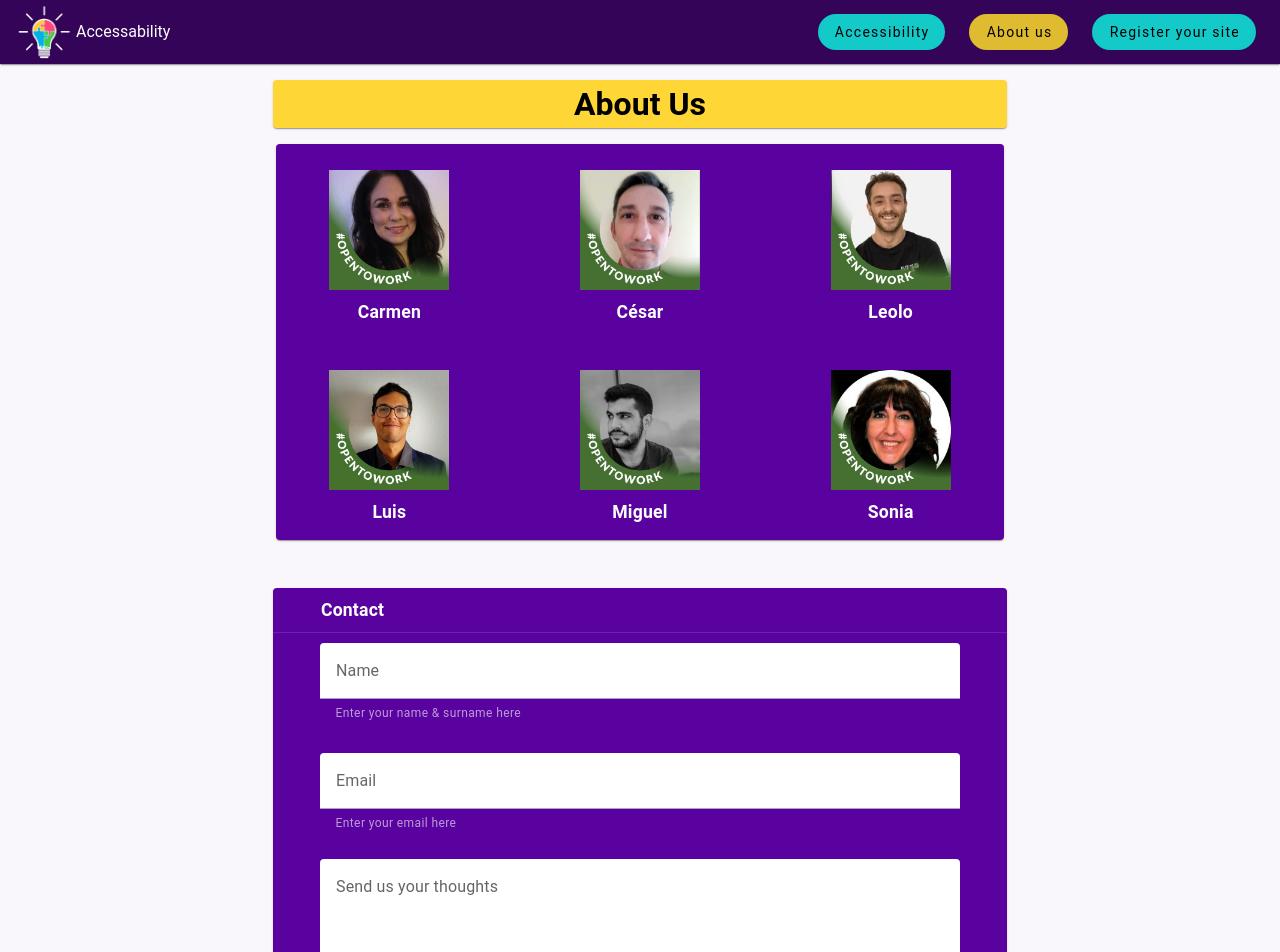
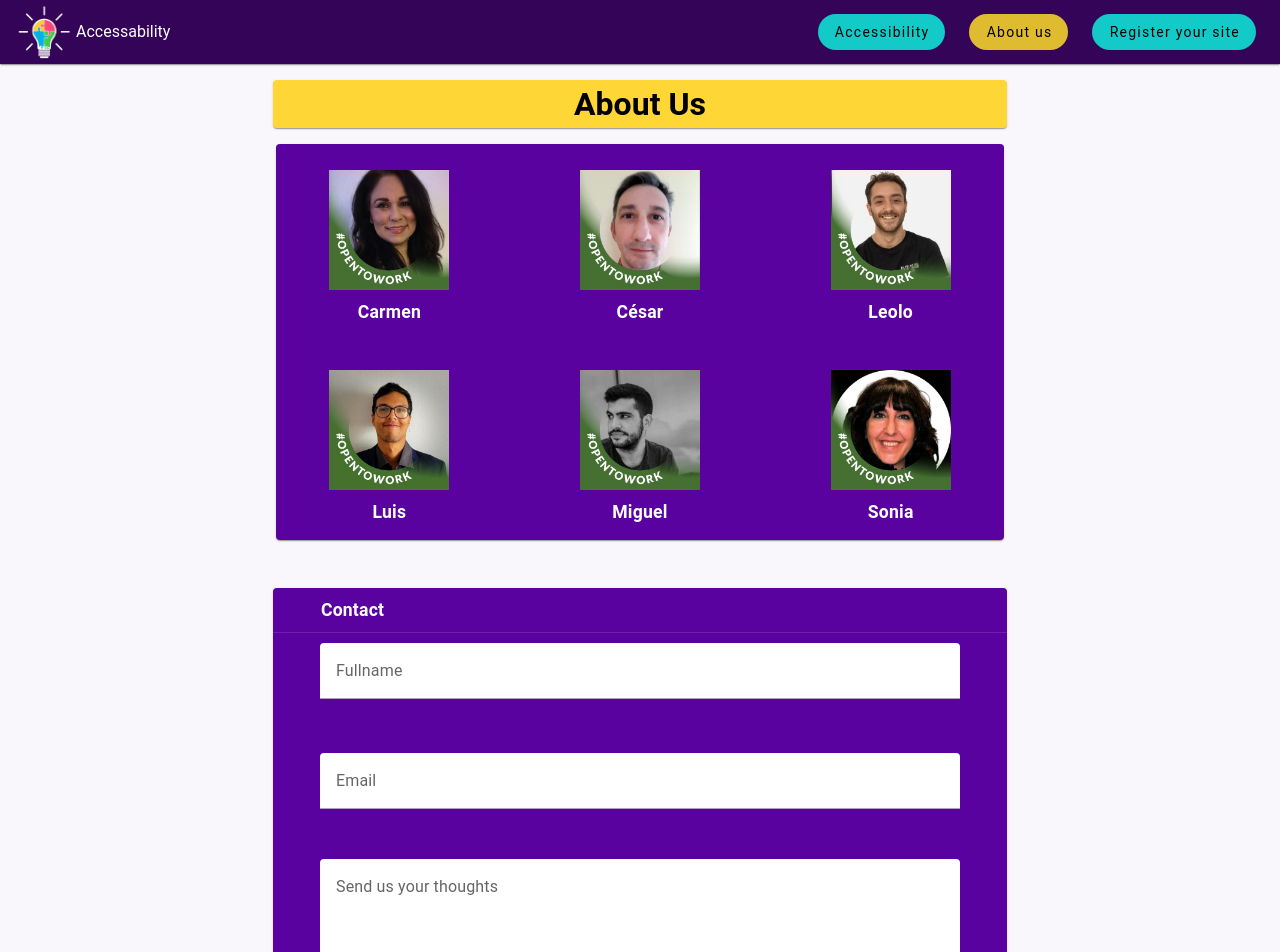
Before and after one commit to luisalvarez246/accessability, a Vue app in the folder frontend/: page /about-us in a window 1280 px wide. Shown: the top 952 px of the page. Built offline with nearby package versions, Linux system fonts and the light colour scheme.

Commit message:
AboutUs: removed hint & persistent-hint from v-text-field

```diff
--- a/frontend/src/views/AboutUsView.vue
+++ b/frontend/src/views/AboutUsView.vue
@@ -43,15 +43,15 @@
               <v-form role="form">
                 <v-row>
                   <v-col cols="12" xs="11" sm="11" class=" mx-auto">
-                    <v-text-field label="Name" id="input-9" bg-color="white" color="navbar" base-color="navbar" clearable
-                      :rules="[rules.required]" hint="Enter your name & surname here" persistent-hint type="input"
+                    <v-text-field label="Fullname" id="input-9" bg-color="white" color="navbar" base-color="navbar" clearable
+                      :rules="[rules.required]" type="input"
                       :role="'textbox'"></v-text-field>
                   </v-col>
                 </v-row>
                 <v-row>
                   <v-col cols="12" xs="11" sm="11" class="mt-2 mx-auto">
                     <v-text-field label="Email" id="input-11" bg-color="white" color="navbar" base-color="navbar"
-                      clearable :rules="[rules.required]" hint="Enter your email here" persistent-hint type="input"
+                      clearable :rules="[rules.required]" type="input"
                       :role="'textbox'"></v-text-field>
                   </v-col>
                 </v-row>
--- a/frontend/src/views/HomeView.vue
+++ b/frontend/src/views/HomeView.vue
@@ -120,15 +120,9 @@ h1.underline::after {
   position: absolute;
   width: 5rem;
 }
-.v-text-field .v-input__details {
-  font-size: 1rem !important;
-  font-weight: 600 !important;
-}
-.v-input__details {
-  font-weight: 600;
-}
-.v-label {
-  --v-high-emphasis-opacity:1 !important;
+
+:deep(.v-label ){
+  opacity: var(--v-high-emphasis-opacity);
 }
 :deep(.v-label.v-field-label.v-field-label--floating) {
   --v-field-label-scale: 1rem;
```
